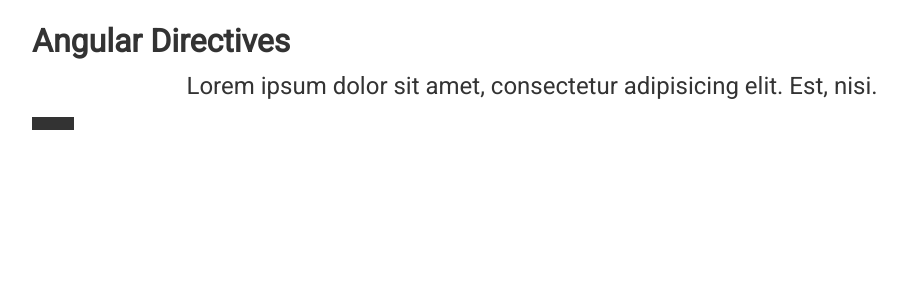
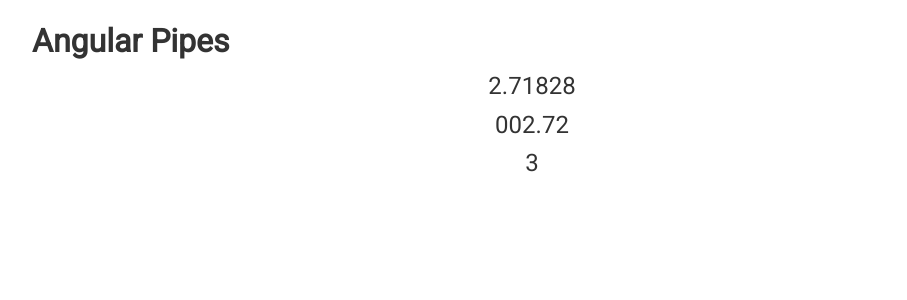
Before and after one commit to yakidan/Angular, an Angular app in the folder Angular/Practise/basics-and-syntax/angular-basics/: page / in a window 1280 px wide. Shown: the top 300 px of the page, without its empty margins (108-1015 px from the left). Built offline with nearby package versions, Linux system fonts and the light colour scheme.

Commit message:
Pipes: work with number

```diff
--- a/Angular/Practise/basics-and-syntax/angular-basics/src/app/app.component.html
+++ b/Angular/Practise/basics-and-syntax/angular-basics/src/app/app.component.html
@@ -1,25 +1,12 @@
 <div class="container">
-  <h1>Angular Directives</h1>
-  <p [appStyle]="'red'" [dStyles]="{border:'1px solid blue',
-   borderRadius:'5px',
-   fontWeight:'bold'}">
-    Lorem ipsum dolor sit amet, consectetur adipisicing elit. Est, nisi.</p>
-
-  <button class="btn" (click)="isVisible=!isVisible"></button>
-
-  <!--  <div *ngIf="isVisible" class="wrap">-->
-  <!--    <p>Lorem ipsum dolor sit amet, consectetur adipisicing elit. Architecto commodi dolor ducimus eum facere laborum-->
-  <!--      necessitatibus pariatur ut vitae voluptatem?</p>-->
-  <!--  </div>-->
-  <!--  <ng-template [ngIf]="isVisible">-->
-  <!--  <div  class="wrap">-->
-  <!--    <p>Lorem ipsum dolor sit amet, consectetur adipisicing elit. Architecto commodi dolor ducimus eum facere laborum-->
-  <!--      necessitatibus pariatur ut vitae voluptatem?</p>-->
-  <!--  </div>-->
-  <!--  </ng-template>-->
-<!--  use structural directive-->
-  <div class="wrap" *appIfnot="isVisible">
-    <p>Lorem ipsum dolor sit amet, consectetur adipisicing elit. Enim et quod saepe temporibus vel? Aliquam eaque
-      expedita incidunt laudantium quasi.</p>
-  </div>
+  <h1>Angular Pipes</h1>
+  <p>
+    {{e|number:'1.1-5'}}
+  </p>
+  <p>
+    {{e|number:'3.1-2'}}
+  </p>
+  <p>
+    {{e|number:'1.0-0'}}
+  </p>
 </div>
--- a/Angular/Practise/basics-and-syntax/angular-basics/src/app/app.component.scss
+++ b/Angular/Practise/basics-and-syntax/angular-basics/src/app/app.component.scss
@@ -2,8 +2,3 @@ p {
   font-size: 1.5rem;
   text-align: center;
 }
-
-.wrap {
-  border: 1px dashed #ccc;
-  padding: 1rem;
-}
--- a/Angular/Practise/basics-and-syntax/angular-basics/src/app/app.component.ts
+++ b/Angular/Practise/basics-and-syntax/angular-basics/src/app/app.component.ts
@@ -14,5 +14,5 @@ export interface Post {
 })
 
 export class AppComponent {
-  isVisible = true;
+  e:number=Math.E;
 }
--- a/Angular/Practise/basics-and-syntax/angular-basics/src/app/app.module.ts
+++ b/Angular/Practise/basics-and-syntax/angular-basics/src/app/app.module.ts
@@ -3,14 +3,10 @@ import {NgModule} from '@angular/core';
 
 import {AppComponent} from './app.component';
 import {FormsModule} from '@angular/forms';
-import {StyleDirective} from "./directives/style.directive";
-import { IfnotDirective } from './directives/ifnot.directive';
 
 @NgModule({
   declarations: [
     AppComponent,
-    StyleDirective,
-    IfnotDirective,
 
   ],
   imports: [
--- a/Angular/Practise/basics-and-syntax/angular-basics/src/app/directives/ifnot.directive.ts
+++ /dev/null
@@ -1,21 +0,0 @@
-import {Directive, Input, TemplateRef, ViewContainerRef} from '@angular/core';
-import {Template} from "@angular/compiler/src/render3/r3_ast";
-
-@Directive({
-  selector: '[appIfnot]'
-})
-export class IfnotDirective {
-
-  @Input('appIfnot') set ifNot(condition: boolean) {
-    if (!condition) {
-      this.viewContainerRef.createEmbeddedView(this.templateRef)
-    } else {
-      this.viewContainerRef.clear()
-    }
-   }
-
-  constructor(private templateRef: TemplateRef<any>,
-              private viewContainerRef: ViewContainerRef) {
-  }
-
-}
--- a/Angular/Practise/basics-and-syntax/angular-basics/src/app/directives/style.directive.ts
+++ /dev/null
@@ -1,35 +0,0 @@
-import {Directive, ElementRef, HostBinding, HostListener, Input, Renderer2} from "@angular/core";
-
-@Directive({selector: '[appStyle]'})
-export class StyleDirective {
-  @Input('appStyle') color: string = "blue"
-  @Input() dStyles: { border?: string, fontWeight?: string, borderRadius?: string }
-
-  @HostBinding('style.color') elColor = null
-
-  constructor(private el: ElementRef, private r: Renderer2) {
-    // this.r.setStyle(this.el.nativeElement, 'color', 'blue')
-    // //el.nativeElement.style.color = 'red'
-    // console.log(el)
-  }
-
-  @HostListener('click', ['$event.target']) onClick(Event) {
-  }
-
-  @HostListener('mouseenter') onEnter() {
-    this.elColor = this.color
-    // this.r.setStyle(this.el.nativeElement, 'color', this.color)
-    // this.r.setStyle(this.el.nativeElement, 'fontWeight', this.dStyles.fontWeight)
-    // this.r.setStyle(this.el.nativeElement, 'border', this.dStyles.border)
-    // this.r.setStyle(this.el.nativeElement, 'borderRadius', this.dStyles.borderRadius)
-  }
-
-  @HostListener('mouseleave') onLeave() {
-    this.elColor = null
-    //   this.r.setStyle(this.el.nativeElement, 'fontWeight', null)
-    //   this.r.setStyle(this.el.nativeElement, 'border', null)
-    //   this.r.setStyle(this.el.nativeElement, 'borderRadius', null)
-  }
-
-
-}
```
